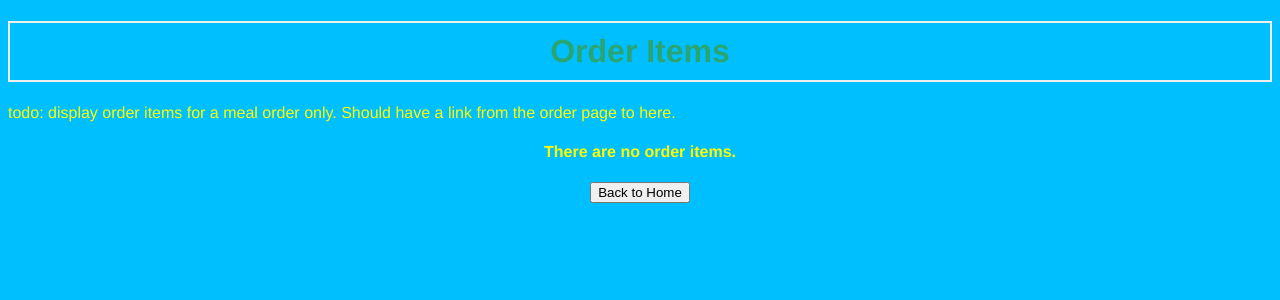
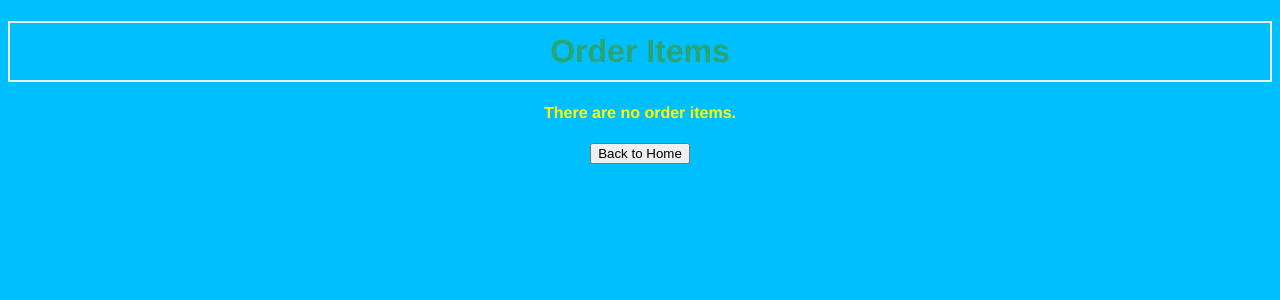
Before and after one commit to JQ100/nourishcampus, a Flask app: page /order_item/1 in a window 1280 px wide. Shown: the top 300 px of the page. Run offline with Flask 2, Linux system fonts and the light colour scheme; data that the repository does not hold is empty; some libraries are stand-ins or nearby versions.

Commit message:
remove todo note on order item index page

```diff
--- a/nourish_campus/blueprints/order_item/templates/order_item_index.html
+++ b/nourish_campus/blueprints/order_item/templates/order_item_index.html
@@ -7,7 +7,6 @@
 {% block body %}
 <div class="content">
     <h1 style="text-align: center">Order Items</h1>
-    <p>todo: display order items for a meal order only. Should have a link from the order page to here.</p>
     {% if order_items|length < 1 %} <h4 style="text-align: center">There are no order items.</h4>
         {% else %}
         <table class="center">
```
